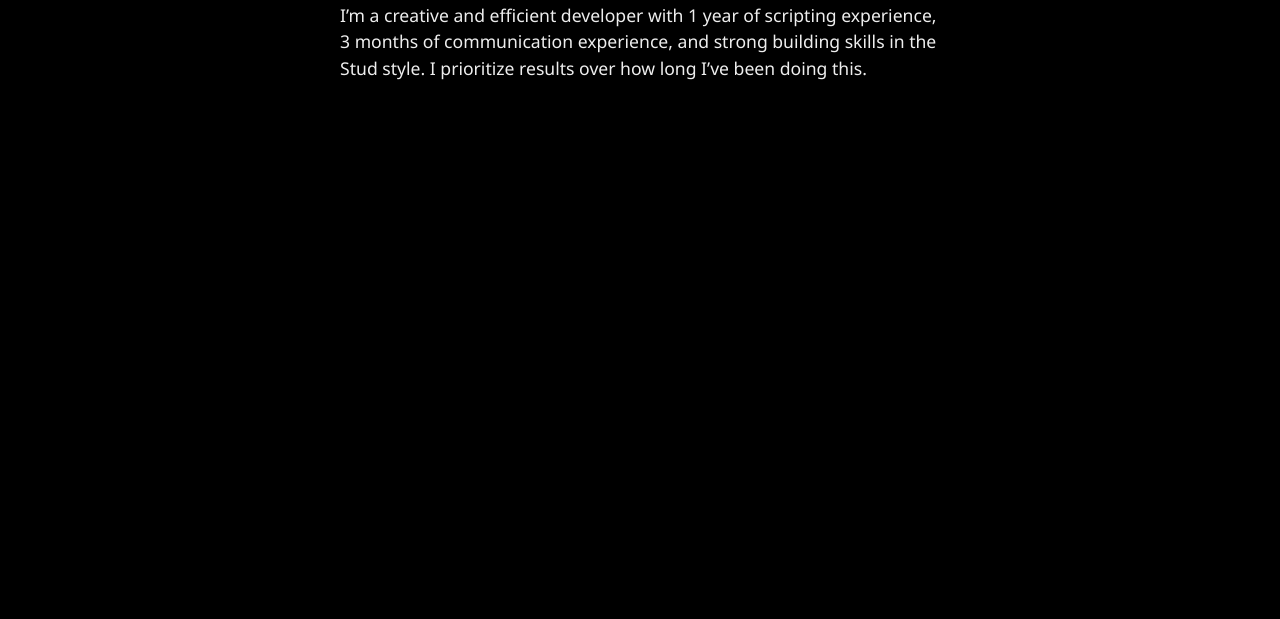
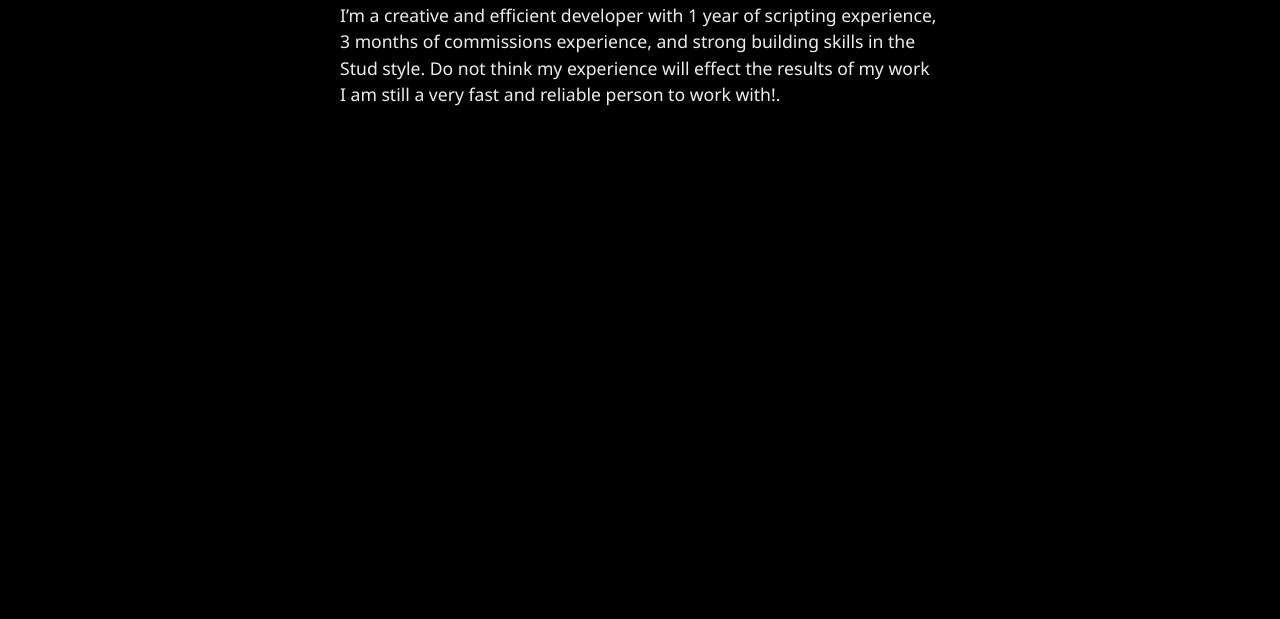
Before and after one commit to zawg982/portfolio-ZW_12, a plain HTML site: page index.html in a window 1280 px wide. Shown: the part 181-800 px from the top of the page. Drawn offline with Linux system fonts and the light colour scheme.

Commit message:
Update index.html

```diff
--- a/index.html
+++ b/index.html
@@ -251,7 +251,7 @@
 <main>
   <section id="aboutSection">
     <h1>Hello, I'm ZW_12</h1>
-    <p>I’m a creative and efficient developer with 1 year of scripting experience, 3 months of communication experience, and strong building skills in the Stud style. I prioritize results over how long I’ve been doing this.</p>
+    <p>I’m a creative and efficient developer with 1 year of scripting experience, 3 months of commissions experience, and strong building skills in the Stud style. Do not think my experience will effect the results of my work I am still a very fast and reliable person to work with!.</p>
   </section>
 
   <section id="contactSection" class="hidden">
```
